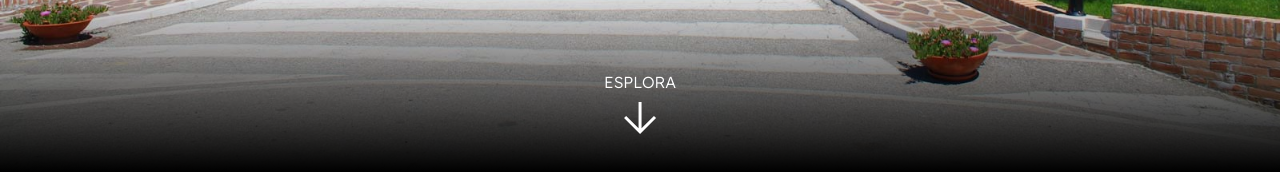
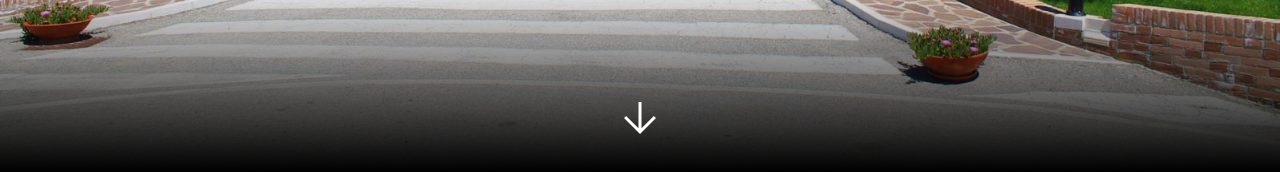
Before and after one commit to phanje/progettotesi, a plain HTML site: page index.html in a window 1280 px wide. Shown: the part 628-800 px from the top of the page. Drawn offline with nearby package versions, Linux system fonts and the light colour scheme.

Commit message:
Update index.html

```diff
--- a/index.html
+++ b/index.html
@@ -85,7 +85,6 @@
                 </picture>
             </div>
             <div class="top__more">
-                esplora
                 <svg xmlns="http://www.w3.org/2000/svg" height="48" width="48"><path d="M24 40 8 24l2.1-2.1 12.4 12.4V8h3v26.3l12.4-12.4L40 24Z"/></svg>
             </div>
         </div>
```
